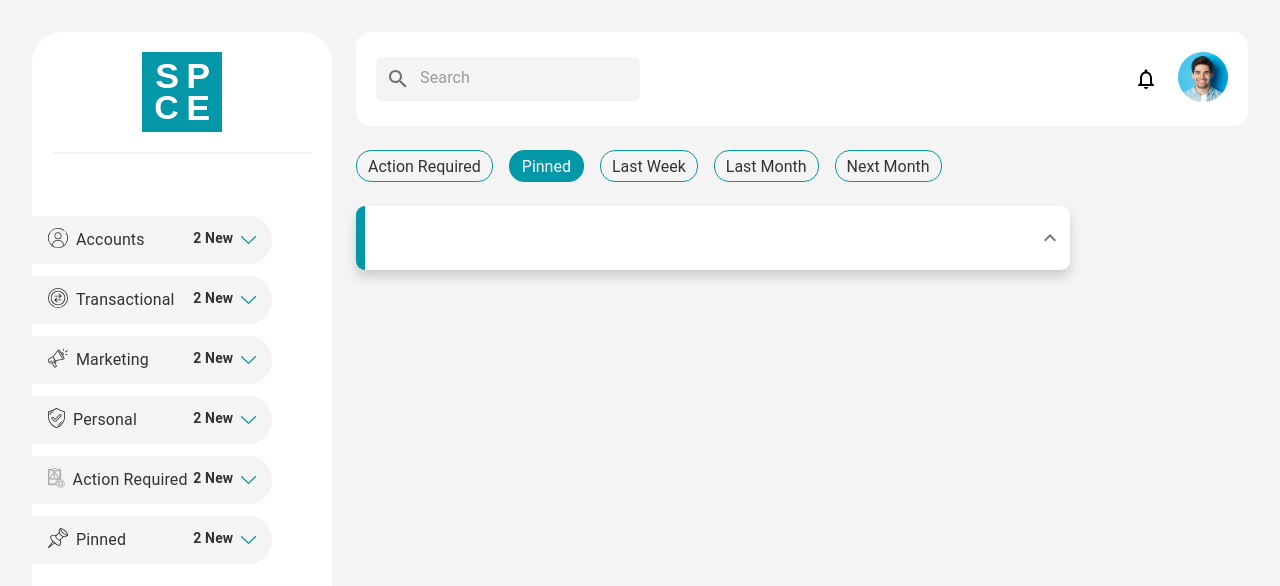
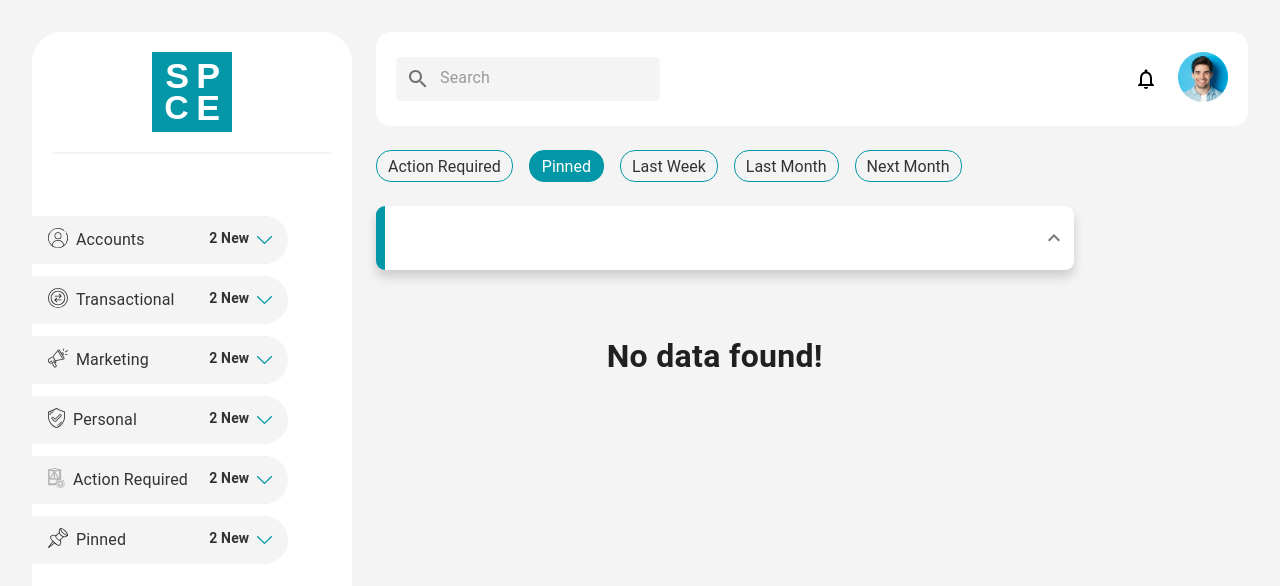
Before and after one commit to Chandanpt/spce-dev, a Next.js app: page / in a window 1280 px wide. Shown: the top 586 px of the page. Built offline with nearby package versions, Linux system fonts and the light colour scheme.

Commit message:
Added loader, scrollable and no data found flag

```diff
--- /dev/null
+++ b/src/components/Loader.tsx
@@ -0,0 +1,22 @@
+// Loader.tsx
+import React from 'react';
+import { Box, CircularProgress } from '@mui/material';
+import { Theme, styled } from '@mui/system'; // Change the import
+
+// Use the styled utility instead of makeStyles
+const LoaderContainer = styled(Box)({
+  display: 'flex',
+  alignItems: 'center',
+  justifyContent: 'center',
+  height: '100vh',
+});
+
+const Loader: React.FC = () => {
+  return (
+    <LoaderContainer>
+      <CircularProgress />
+    </LoaderContainer>
+  );
+};
+
+export default Loader;
--- a/src/layout/MainLayout/Header.tsx
+++ b/src/layout/MainLayout/Header.tsx
@@ -10,16 +10,24 @@ import { logout } from "@/redux/features/auth-slice";
 import { useRouter } from "next/router";
 import Link from "next/link";
 
-const Header = () => {
+const Header = ({
+  setIsLoading,
+}: {
+  setIsLoading: (isLoading: boolean) => void;
+}) => {
   const [showOptions, setShowOptions] = useState(false);
   const dispatch = useDispatch<AppDispatch>();
   const router = useRouter();
   const optionsRef = useRef<HTMLDivElement | null>(null);
 
   const handleLogout = () => {
+    setIsLoading(true);
     dispatch(logout());
     if (sessionStorage.getItem("access_token") === "") {
       router.push("/login");
+    }
+    if (router.pathname === "/login") {
+      setIsLoading(false);
     }
   };
 
--- a/src/layout/MainLayout/Sidebar.tsx
+++ b/src/layout/MainLayout/Sidebar.tsx
@@ -78,7 +78,11 @@ const sidebarData = [
   },
 ];
 
-const Sidebar = ({ onSelectEmailType }: { onSelectEmailType: (cat: string) => void }) => {
+const Sidebar = ({
+  onSelectEmailType,
+}: {
+  onSelectEmailType: (cat: string) => void;
+}) => {
   const [activeStep, setActiveStep] = useState(-1);
   const [expandedAccordion, setExpandedAccordion] = useState<number | false>(
     false
@@ -105,14 +109,14 @@ const Sidebar = ({ onSelectEmailType }: { onSelectEmailType: (cat: string) => vo
         display: { xs: "none", sm: "block" },
         "& .MuiDrawer-paper": {
           boxSizing: "border-box",
-          width: "300px",
+          width: "320px",
           height: "100vh",
           backgroundColor: "#FFFFFF",
           borderRadius: "30px",
           boxShadow: "none",
           border: "none",
+          position: "relative",
           overflow: "hidden",
-          position: "relative",
         },
       }}
       open
@@ -130,7 +134,29 @@ const Sidebar = ({ onSelectEmailType }: { onSelectEmailType: (cat: string) => vo
         <Image src={logo} alt="Logo" width={80} height={80} />
       </Box>
 
-      <Box sx={{ marginY: "50px" }}>
+      <Box
+        sx={{
+          marginY: "50px",
+          overflowY: "scroll",
+          "&::-webkit-scrollbar": {
+            width: "8px",
+            height: "8px",
+          },
+          "&::-webkit-scrollbar-thumb": {
+            background: "#d9d9d9",
+            borderRadius: "4px",
+          },
+          "&::-webkit-scrollbar-track": {
+            background: "transparent",
+          },
+          "&::-webkit-scrollbar-button": {
+            display: "none",
+          },
+          "&::-webkit-scrollbar-corner": {
+            background: "transparent",
+          },
+        }}
+      >
         {data.map((item, index) => (
           <Box key={item.title}>
             <AccordionWrapper
--- a/src/layout/MainLayout/index.tsx
+++ b/src/layout/MainLayout/index.tsx
@@ -2,6 +2,7 @@ import { Box, Grid } from "@mui/material";
 import React, { ReactNode, useEffect, useState } from "react";
 import Header from "./Header";
 import Sidebar from "./Sidebar";
+import Loader from "@/components/Loader";
 
 interface Props {
   children: ReactNode;
@@ -10,6 +11,7 @@ interface Props {
 
 const MainLayout = ({ children, selectEmailCheck }: Props) => {
   const [selectedEmailType, setSelectedEmailType] = useState<string>("");
+  const [isLoading, setIsLoading] = useState<boolean>(false);
 
   useEffect(() => {
     selectEmailCheck(selectedEmailType);
@@ -17,6 +19,10 @@ const MainLayout = ({ children, selectEmailCheck }: Props) => {
   }, [selectedEmailType]);
 
   return (
+    <>
+      {isLoading ? (
+        <Loader />
+      ) : (
         <Box
           sx={{
             display: "flex",
@@ -35,11 +41,13 @@ const MainLayout = ({ children, selectEmailCheck }: Props) => {
               gap: "24px",
             }}
           >
-        <Header />
+            <Header setIsLoading={setIsLoading} />
 
             <Box sx={{ flex: 1 }}>{children}</Box>
           </Box>
         </Box>
+      )}
+    </>
   );
 };
 
--- a/src/redux/features/email-slice.ts
+++ b/src/redux/features/email-slice.ts
@@ -13,7 +13,7 @@ const initialState: EmailState = {
       },
       email_type: "",
       email_use_case: "",
-      sender: "",
+      sender_name: "",
       subject: "",
       summary: "",
       thread_id: "",
@@ -40,7 +40,7 @@ export const email = createSlice({
           };
           email_type: string;
           email_use_case: string;
-          sender: string;
+          sender_name: string;
           subject: string;
           summary: string;
           thread_id: string;
--- a/src/redux/features/email.types.ts
+++ b/src/redux/features/email.types.ts
@@ -10,7 +10,7 @@ export interface EmailState {
         }
         email_type: string;
         email_use_case: string;
-        sender: string;
+        sender_name: string;
         subject: string;
         summary: string;
         thread_id: string;
--- a/src/sections/mainPage/MailsList.tsx
+++ b/src/sections/mainPage/MailsList.tsx
@@ -8,6 +8,7 @@ import bluePin from "../../assets/blue_pin.svg";
 import { format } from "date-fns";
 import { SelectedEmail } from "./MailDetails";
 import spce from "../../assets/Logo.svg";
+import Loader from "@/components/Loader";
 
 interface MailProps {
   onSelectEmail: (email: SelectedEmail | null) => void;
@@ -20,8 +21,10 @@ const Mail: React.FC<MailProps> = ({ onSelectEmail, selectedEmailType }) => {
     []
   );
   const [selectedMail, setSelectedMail] = useState(-1);
+  const [isLoading, setIsLoading] = useState<boolean>(false);
 
   const getMailData = () => {
+    setIsLoading(true);
     const accessToken = sessionStorage.getItem("access_token");
     if (accessToken) {
       axios
@@ -43,6 +46,7 @@ const Mail: React.FC<MailProps> = ({ onSelectEmail, selectedEmailType }) => {
         })
         .catch((error) => {});
     }
+    setIsLoading(false);
   };
 
   const handleEmailClick = (index: number) => {
@@ -56,6 +60,7 @@ const Mail: React.FC<MailProps> = ({ onSelectEmail, selectedEmailType }) => {
     setSelectedMail(-1);
     onSelectEmail(null);
     if (emailData.length !== 0) {
+      setIsLoading(true);
       const filteredData = emailData.filter(
         (item: any) => item.email_type === selectedEmailType
       );
@@ -64,6 +69,7 @@ const Mail: React.FC<MailProps> = ({ onSelectEmail, selectedEmailType }) => {
         details: JSON.parse(item.details),
       }));
       setFilteredEmailData(filteredDetails);
+      setIsLoading(false);
     } else {
       getMailData();
     }
@@ -71,8 +77,55 @@ const Mail: React.FC<MailProps> = ({ onSelectEmail, selectedEmailType }) => {
   }, [selectedEmailType]);
 
   return (
-    <Box display="flex" flexDirection="column" gap="8px">
-      {filteredEmailData.length === 0 && <Box sx={{width: "100%", background: "red", height: "100%"}}></Box>}
+    <>
+      {isLoading ? (
+        <Loader />
+      ) : (
+        <Box
+          sx={{
+            display: "flex",
+            flexDirection: "column",
+            paddingRight: "20px",
+            gap: "8px",
+            height: "63vh",
+            overflowY: "scroll",
+            "&::-webkit-scrollbar": {
+              width: "8px",
+              height: "8px",
+            },
+            "&::-webkit-scrollbar-thumb": {
+              background: "#d9d9d9",
+              borderRadius: "4px",
+            },
+            "&::-webkit-scrollbar-track": {
+              background: "transparent",
+            },
+            "&::-webkit-scrollbar-button": {
+              display: "none",
+            },
+            "&::-webkit-scrollbar-corner": {
+              background: "transparent",
+            },
+          }}
+        >
+          {filteredEmailData.length === 0 && (
+            <Box
+              sx={{
+                width: "100%",
+                background: "transparent",
+                height: "100%",
+                display: "flex",
+                alignItems: "flex-start",
+                justifyContent: "center",
+              }}
+            >
+              <Typography
+                sx={{ fontSize: "32px", fontWeight: "700", color: "", marginTop: "32px" }}
+              >
+                No data found!
+              </Typography>
+            </Box>
+          )}
           {filteredEmailData.map((item, index) => (
             <Box
               sx={{
@@ -108,7 +161,9 @@ const Mail: React.FC<MailProps> = ({ onSelectEmail, selectedEmailType }) => {
                   unoptimized
                 />
               </Box>
-          <Box sx={{ display: "flex", flexDirection: "column", gap: "8px" }}>
+              <Box
+                sx={{ display: "flex", flexDirection: "column", gap: "8px" }}
+              >
                 <Box
                   sx={{
                     display: "flex",
@@ -126,7 +181,10 @@ const Mail: React.FC<MailProps> = ({ onSelectEmail, selectedEmailType }) => {
                     >
                       {item.email_use_case}
                     </Typography>
-                <Image src={index === selectedMail ? bluePin : pin} alt="Pin" />
+                    <Image
+                      src={index === selectedMail ? bluePin : pin}
+                      alt="Pin"
+                    />
                   </Box>
                   <Box>
                     <Typography
@@ -154,6 +212,8 @@ const Mail: React.FC<MailProps> = ({ onSelectEmail, selectedEmailType }) => {
             </Box>
           ))}
         </Box>
+      )}
+    </>
   );
 };
 
--- a/src/styles/globals.css
+++ b/src/styles/globals.css
@@ -2,4 +2,27 @@ html, body {
   background-color: #F4F4F4;
   margin: 0;
   padding: 0;
+  overflow-y: scroll; /* Correct property name */
 }
+
+body::-webkit-scrollbar {
+  width: 8px;
+  height: 8px;
+}
+
+body::-webkit-scrollbar-thumb {
+  background: #d9d9d9;
+  border-radius: 4px;
+}
+
+body::-webkit-scrollbar-track {
+  background: transparent;
+}
+
+body::-webkit-scrollbar-button {
+  display: none;
+}
+
+body::-webkit-scrollbar-corner {
+  background: transparent;
+}
```
Also changed, not shown: src/pages/login/index.tsx (+16 -1 lines), src/pages/sign-up/index.tsx (+16 -2 lines), src/sections/mainPage/MailDetails.tsx (+22 -22 lines), 1 other file (tests, documents, lock files or other folders). Lines whose indentation alone changed are shown as unchanged.
